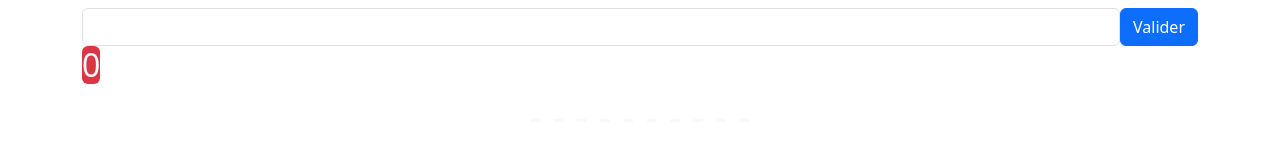
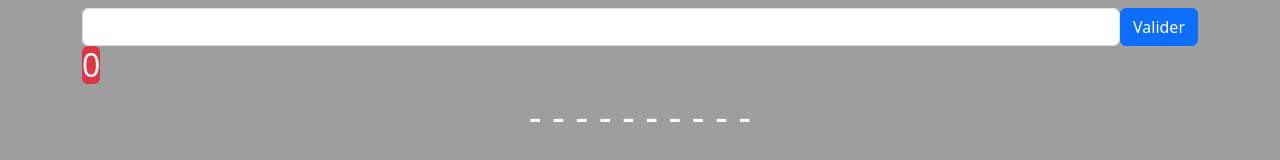
Before and after one commit to ThunderHime/pendu, a plain HTML site: page index.html in a window 1280 px wide. Drawn offline with nearby package versions, Linux system fonts and the light colour scheme; the site is published under a folder, as on GitHub Pages, so addresses that start at the root find nothing.

Commit message:
change css path

```diff
--- a/index.html
+++ b/index.html
@@ -4,7 +4,7 @@
 <head>
     <meta charset="UTF-8">
     <meta name="viewport" content="width=device-width, initial-scale=1.0">
-    <link rel="stylesheet" href="/public/assets/css/style.css">
+    <link rel="stylesheet" href="./public/assets/css/style.css">
     <link href="https://cdn.jsdelivr.net/npm/bootstrap@5.3.3/dist/css/bootstrap.min.css" rel="stylesheet">
     <title>Le Pendu</title>
 </head>
```
